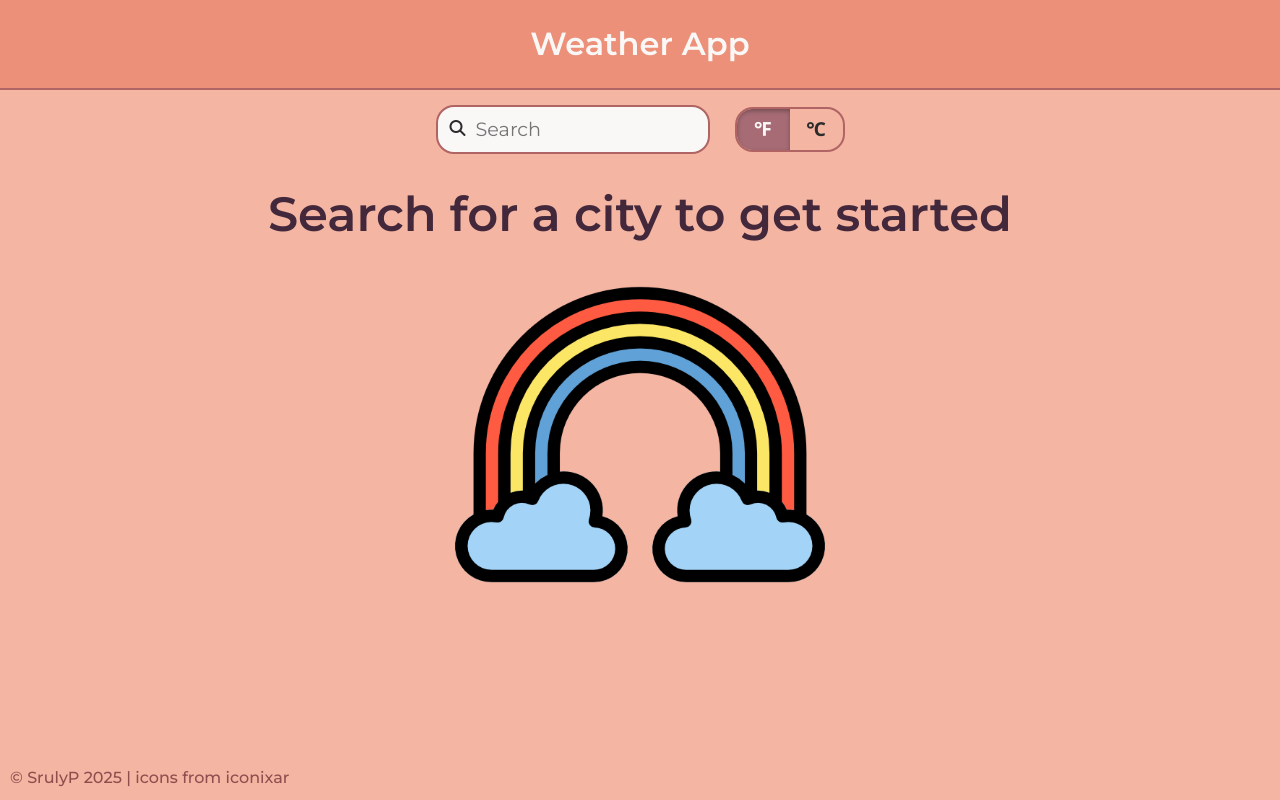
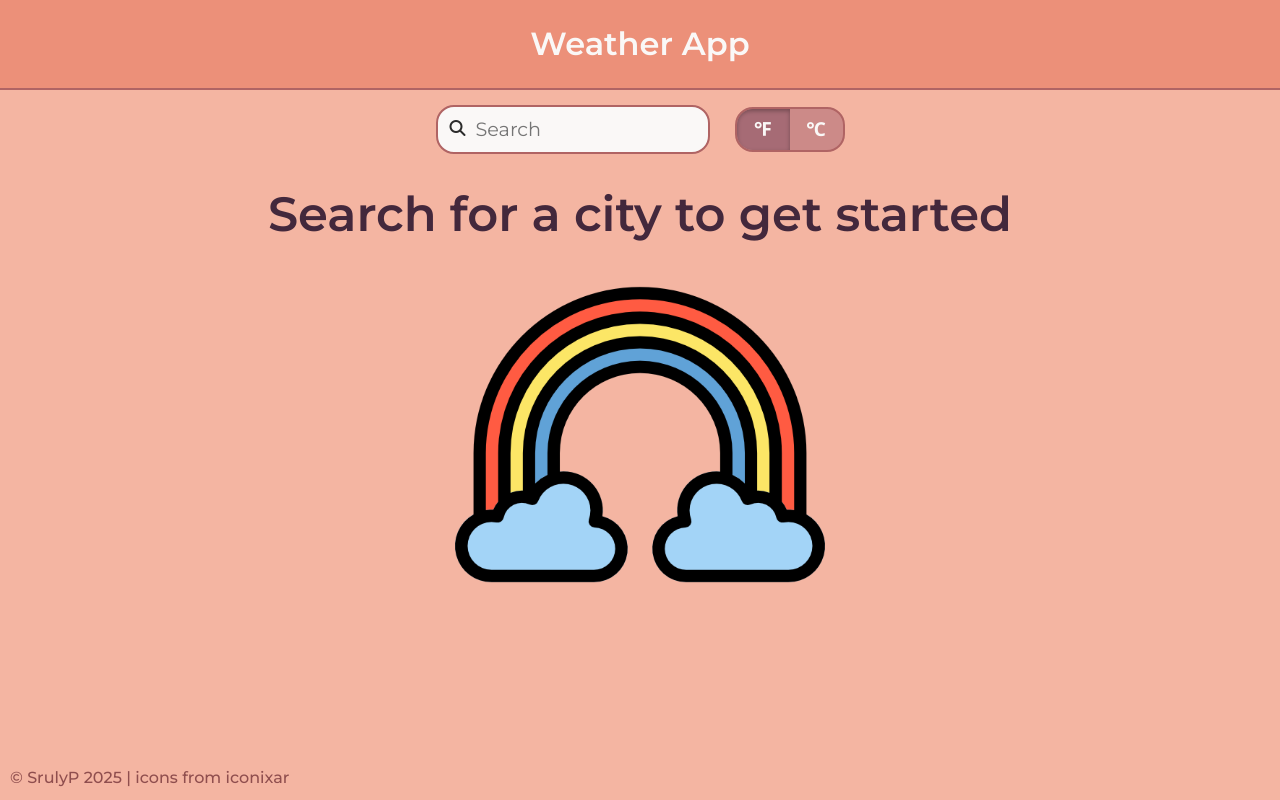
Before and after one commit to SrulyP/weather-app, a plain HTML site: page index.html in a window 1280 px wide. Drawn offline with Linux system fonts and the light colour scheme.

Commit message:
Change toggle unit style to match aesthetic

```diff
--- a/styles.css
+++ b/styles.css
@@ -124,10 +124,9 @@ header > span {
 
 .toggle-units {
   font-size: 1.2rem;
-  color: var(--charcoal);
   display: flex;
   gap: 0;
-  background-color: var(--peach-tint);
+  background-color: var(--dusty-rose-tint);
   padding: 0;
   border: 2px solid var(--dusty-rose);
   border-radius: 18px;
@@ -135,6 +134,7 @@ header > span {
   justify-self: end;
   overflow: hidden;
   width: 110px;
+  color: var(--off-white);
 }
 
 .F-units,
@@ -145,22 +145,19 @@ header > span {
   border: none;
   background: transparent;
   font-weight: 600;
-  color: var(--charcoal);
   user-select: none;
 }
 
 .F-units.active,
 .C-units.active {
   background-color: var(--rosewood-tint);
-  color: var(--off-white);
   font-weight: 700;
   box-shadow: inset 0 2px 4px rgba(0, 0, 0, 0.3);
 }
 
 .F-units:not(.active):hover,
 .C-units:not(.active):hover {
-  background-color: var(--peach-shade);
-  color: var(--off-white);
+  background-color: var(--rosewood);
   font-weight: 700;
   box-shadow: inset 0 2px 4px rgba(0, 0, 0, 0.3);
 }
```
